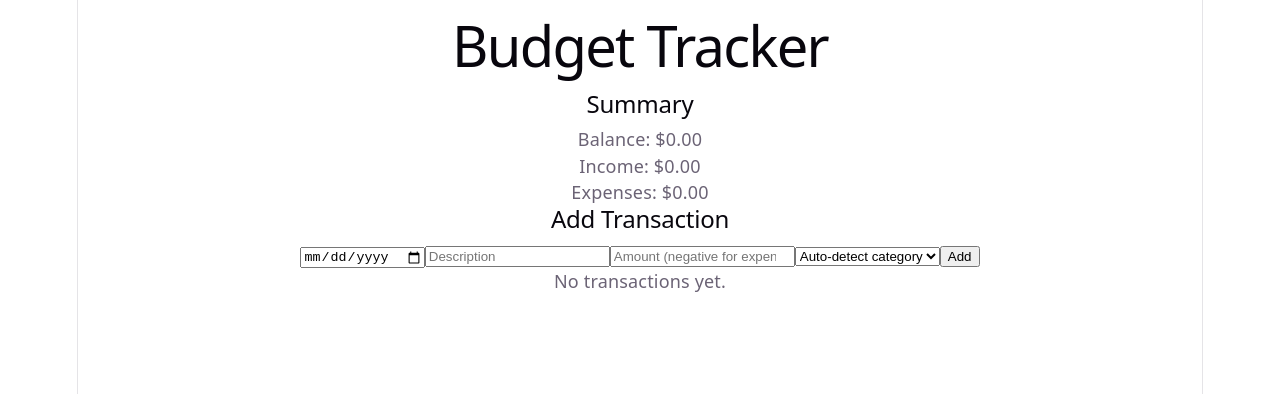
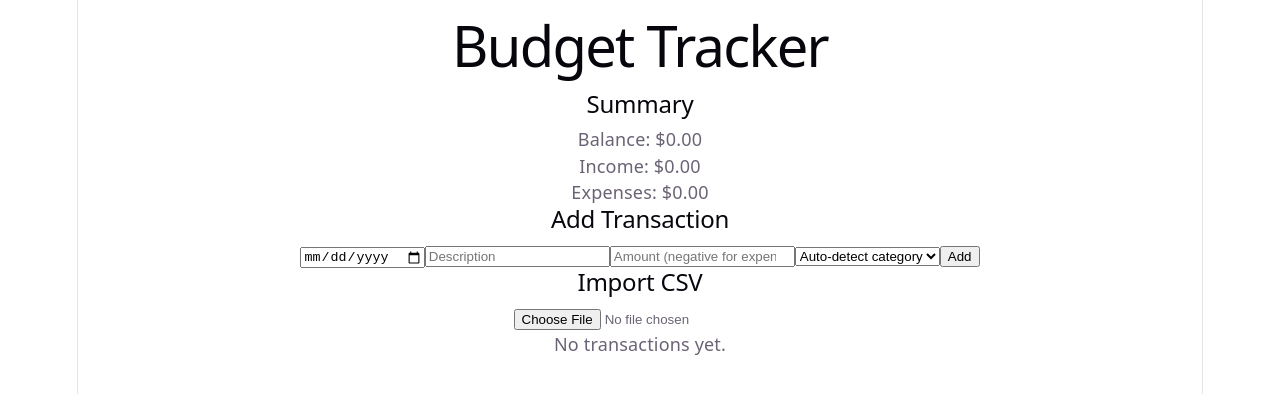
Before and after one commit to alex-149/budget-tracker, a React (Vite) app in the folder budget-tracker/: page / in a window 1280 px wide. Shown: the top 394 px of the page. Built offline with nearby package versions, Linux system fonts and the light colour scheme.

Commit message:
added ImportCSV

```diff
--- a/budget-tracker/src/App.jsx
+++ b/budget-tracker/src/App.jsx
@@ -2,6 +2,7 @@ import { useState } from 'react'
 import TransactionForm from './components/TransactionForm'
 import TransactionList from './components/TransactionList'
 import Summary from './components/Summary'
+import ImportCSV from './components/ImportCSV'
 
 function App() {
   const [transactions, setTransactions] = useState([])
@@ -19,6 +20,7 @@ function App() {
       <h1>Budget Tracker</h1>
       <Summary transactions={transactions} />
       <TransactionForm onSubmit={handleAdd} />
+      <ImportCSV onImport={handleAdd} />
       <TransactionList transactions={transactions} onDelete={handleDelete} />
     </div>
   )
--- /dev/null
+++ b/budget-tracker/src/components/ImportCSV.jsx
@@ -0,0 +1,44 @@
+
+function ImportCSV({ onImport }) {
+
+  async function handleFileChange(e) {
+    const file = e.target.files[0];
+    if (!file) return;
+
+    const text = await file.text();
+
+    const rows = text
+      .trim()
+      .split("\n")
+      .map(line => line.split(","));
+
+    const headers = rows[0];
+
+    const data = rows.slice(1).map(row => {
+      const obj = {};
+
+      headers.forEach((h, i) => {
+        obj[h.trim()] = row[i]?.trim();
+      });
+
+      return {
+        id: crypto.randomUUID(),
+        date: obj.date,
+        description: obj.description,
+        amount: Number(obj.amount),
+        category: obj.category || "Uncategorized"
+      };
+    });
+
+    onImport(data);
+  }
+
+  return (
+    <div>
+      <h2>Import CSV</h2>
+      <input type="file" accept=".csv" onChange={handleFileChange} />
+    </div>
+  );
+}
+
+export default ImportCSV;
```
